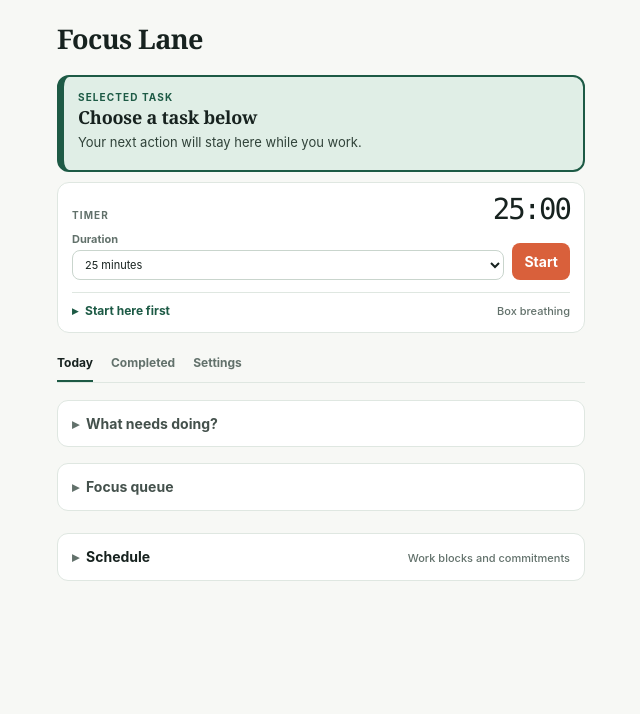
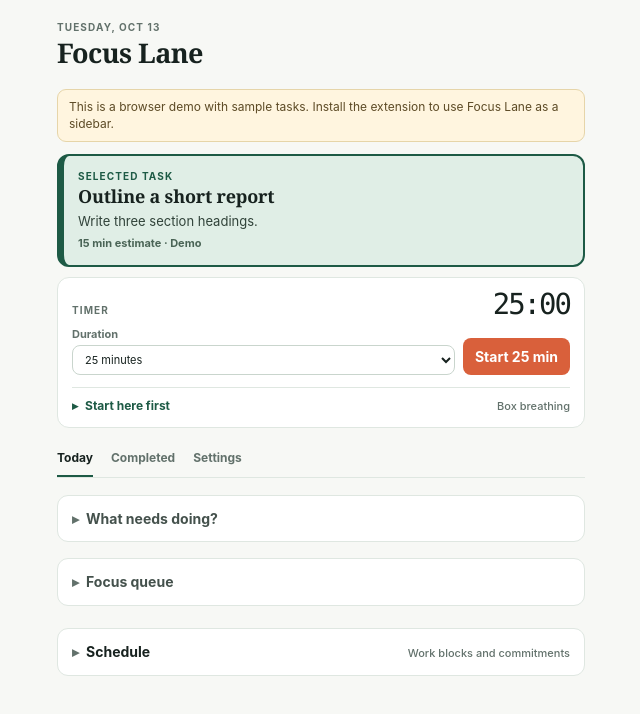
Before and after one commit to dhairyadalal/focus-lane, a website with bundled scripts: page src/shared/sidepanel.html in a window 1280 px wide. Shown: the whole page, without its empty margins (319-959 px from the left). Built offline with nearby package versions, Linux system fonts and the light colour scheme.

Commit message:
Add working local browser demo

```diff
--- a/package.json
+++ b/package.json
@@ -3,6 +3,7 @@
   "private": true,
   "version": "0.1.0",
   "scripts": {
-    "build": "node scripts/build.mjs"
+    "build": "node scripts/build.mjs",
+    "demo": "node scripts/demo.mjs"
   }
 }
--- a/src/shared/extension-api.js
+++ b/src/shared/extension-api.js
@@ -1,5 +1,45 @@
-// Firefox exposes `browser`; Chrome exposes `chrome`. The shared app only uses
-// APIs implemented by both browsers: storage, alarms, and runtime messaging.
-export const ext = globalThis.browser ?? globalThis.chrome;
+// Use the browser's extension API when installed, or a small local adapter for
+// the standalone demo. Demo data lives in this browser's localStorage only.
+const candidate = globalThis.browser ?? globalThis.chrome;
+const browserExtension = candidate?.storage?.local && candidate?.runtime?.sendMessage ? candidate : null;
+const demoKey = "focus-lane-demo-v1";
+const demoTasks = [
+  { id: "demo-outline", title: "Outline a short report", project: "Demo", minutes: 15, nextAction: "Write three section headings.", status: "inbox", createdAt: 1 },
+  { id: "demo-review", title: "Review one document", project: "Demo", minutes: 10, nextAction: "Open the document and mark one question.", status: "inbox", createdAt: 2 }
+];
 
-if (!ext) throw new Error("Focus Lane must run inside a browser extension.");
+function createDemoExtension() {
+  const listeners = new Set();
+  let data;
+  try {
+    data = JSON.parse(localStorage.getItem(demoKey) || "null");
+  } catch {
+    data = null;
+  }
+  if (!data || typeof data !== "object") {
+    data = { tasks: demoTasks, selectedTaskId: demoTasks[0].id };
+    localStorage.setItem(demoKey, JSON.stringify(data));
+  }
+
+  return {
+    isDemo: true,
+    storage: {
+      local: {
+        async get(keys) {
+          const current = JSON.parse(localStorage.getItem(demoKey) || "{}");
+          return Object.fromEntries(keys.filter((key) => key in current).map((key) => [key, current[key]]));
+        },
+        async set(patch) {
+          const current = JSON.parse(localStorage.getItem(demoKey) || "{}");
+          const changes = Object.fromEntries(Object.entries(patch).map(([key, newValue]) => [key, { oldValue: current[key], newValue }]));
+          localStorage.setItem(demoKey, JSON.stringify({ ...current, ...patch }));
+          for (const listener of listeners) listener(changes, "local");
+        }
+      },
+      onChanged: { addListener(listener) { listeners.add(listener); } }
+    },
+    runtime: { async sendMessage() {} }
+  };
+}
+
+export const ext = browserExtension || createDemoExtension();
--- a/src/shared/sidepanel.html
+++ b/src/shared/sidepanel.html
@@ -14,6 +14,7 @@
           <h1>Focus Lane</h1>
         </div>
       </header>
+      <p class="demo-notice" id="demo-notice" hidden>This is a browser demo with sample tasks. Install the extension to use Focus Lane as a sidebar.</p>
 
       <section class="selected-task-card" id="selected-task-card" aria-live="polite">
         <p class="section-label">Selected task</p>
--- a/src/shared/sidepanel.js
+++ b/src/shared/sidepanel.js
@@ -56,6 +56,7 @@
   state = { ...structuredClone(DEFAULTS), ...stored, settings: { ...DEFAULTS.settings, ...(stored.settings || {}) } };
   await applyTaskSeed();
   $("#date-label").textContent = new Intl.DateTimeFormat(undefined, { weekday: "long", month: "short", day: "numeric" }).format(new Date());
+  $("#demo-notice").hidden = !ext.isDemo;
   $("#work-start").value = state.settings.workStart;
   $("#work-end").value = state.settings.workEnd;
   if (!["focus5", "focus10", "focus15", "focus25"].includes(state.selectedMode)) state.selectedMode = "focus25";
--- a/src/shared/styles.css
+++ b/src/shared/styles.css
@@ -182,3 +182,5 @@
 .focus-queue-details[open] > summary::before { content: "▾"; }
 .focus-queue-content { border-top: 1px solid var(--line); padding: 0 11px 11px; }
 .focus-queue-content .task-help { margin: 10px 0 9px; }
+
+.demo-notice { background: #fff5df; border: 1px solid #e6d5a9; border-radius: 9px; color: #5d4b26; font-size: 12px; margin-bottom: 12px; padding: 9px 11px; }
```
Also changed, not shown: scripts/demo.mjs (added, +33 -0 lines), README.md.
